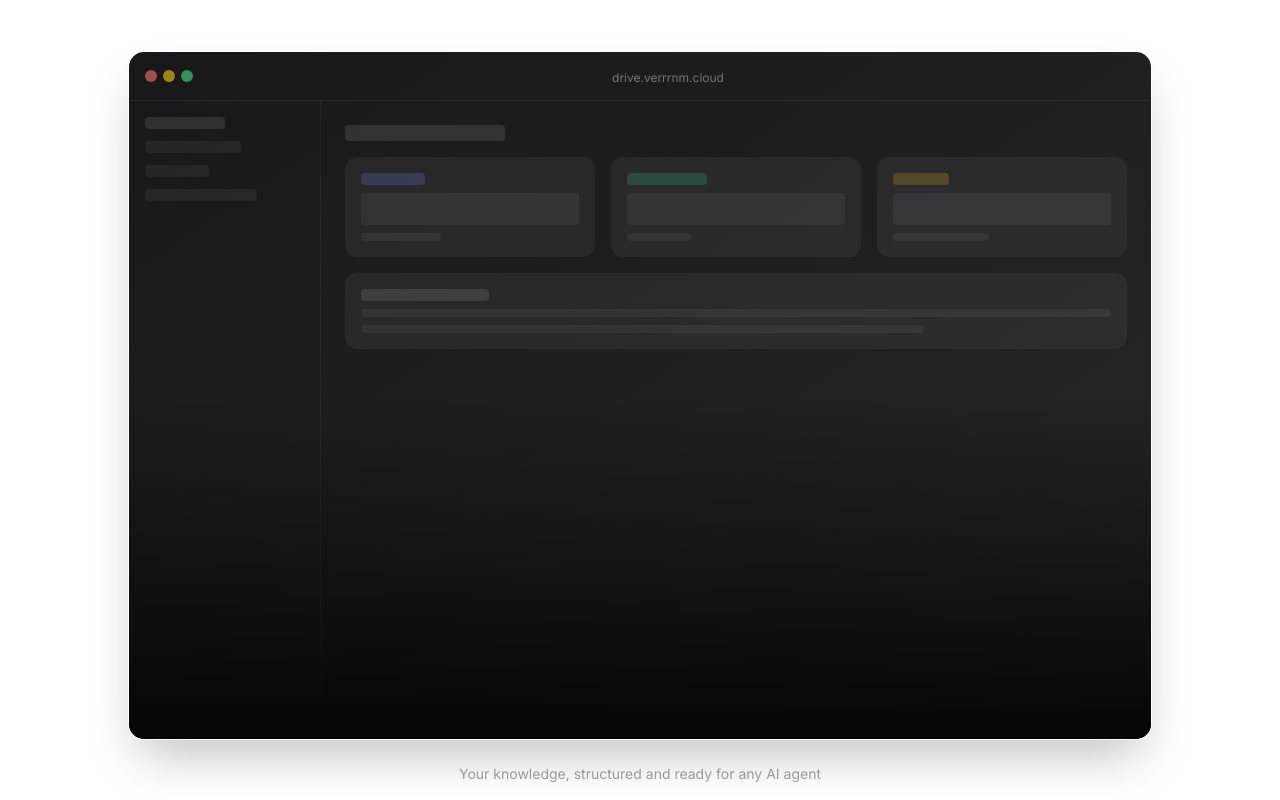
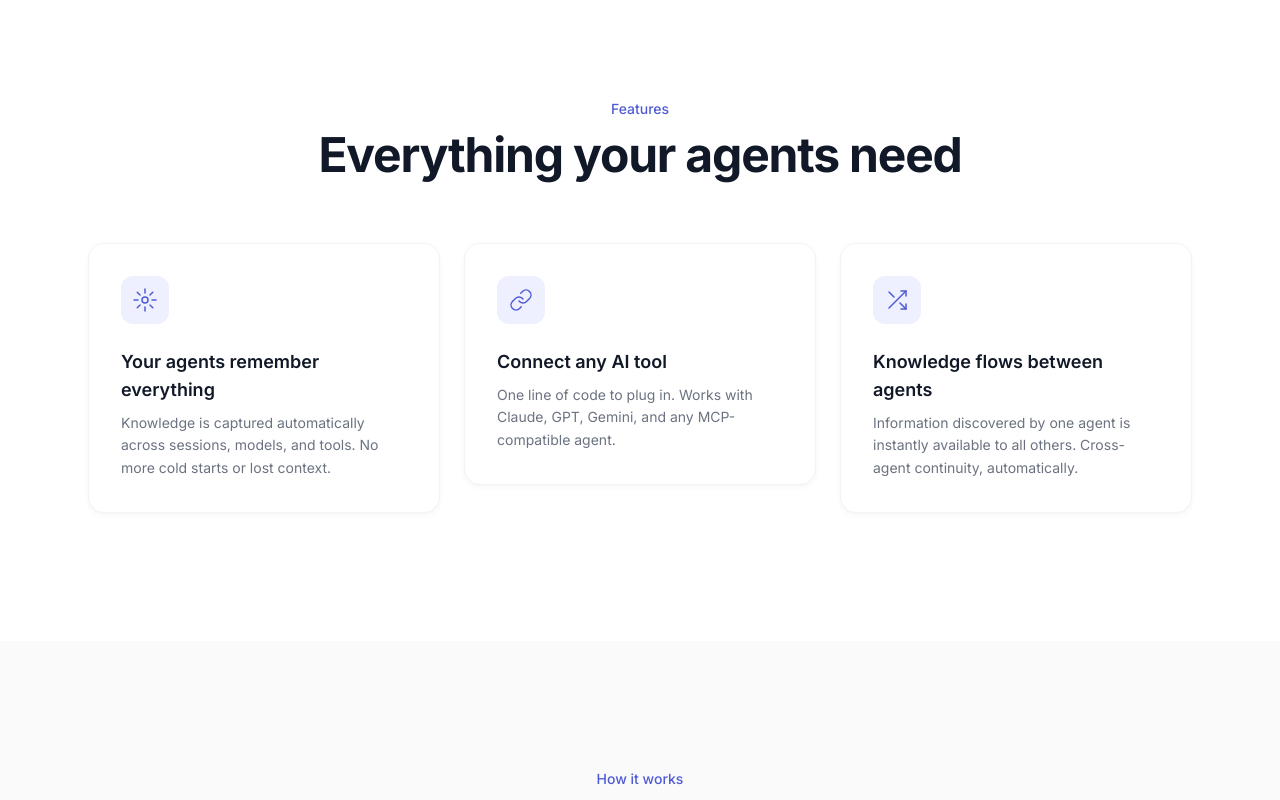
Before and after one commit to DriveMem/drivemem, a Next.js app in the folder apps/web/: page / in a window 1280 px wide. Shown: the part 1020-1820 px from the top of the page. Built offline with nearby package versions, Linux system fonts and the light colour scheme.

Commit message:
design(web): Landing light redesign — Notion-inspired, white base, product preview, human language

```diff
--- a/apps/web/src/app/page.tsx
+++ b/apps/web/src/app/page.tsx
@@ -276,69 +276,6 @@ export default function LandingPage() {
         </div>
       </section>
 
-      {/* ===== Product Preview ===== */}
-      <section className="relative py-20 px-6">
-        <FadeIn>
-          <div className="max-w-5xl mx-auto">
-            <div className="relative rounded-2xl overflow-hidden shadow-2xl border border-white/10">
-              {/* 产品界面预览 - 用 CSS 模拟 Dashboard */}
-              <div className="bg-gradient-to-br from-zinc-900 to-zinc-800 aspect-[16/10] relative">
-                {/* 模拟顶部导航 */}
-                <div className="flex items-center gap-2 px-4 py-3 border-b border-white/5">
-                  <div className="flex gap-1.5">
-                    <div className="w-3 h-3 rounded-full bg-red-400/60" />
-                    <div className="w-3 h-3 rounded-full bg-yellow-400/60" />
-                    <div className="w-3 h-3 rounded-full bg-green-400/60" />
-                  </div>
-                  <div className="flex-1 text-center">
-                    <span className="text-xs text-zinc-500">drive.verrrnm.cloud</span>
-                  </div>
-                </div>
-                {/* 模拟侧边栏 + 主内容 */}
-                <div className="flex h-full">
-                  <div className="w-48 border-r border-white/5 p-4 space-y-3">
-                    <div className="h-3 bg-white/10 rounded w-20" />
-                    <div className="h-3 bg-white/5 rounded w-24" />
-                    <div className="h-3 bg-white/5 rounded w-16" />
-                    <div className="h-3 bg-white/5 rounded w-28" />
-                  </div>
-                  <div className="flex-1 p-6 space-y-4">
-                    <div className="h-4 bg-white/10 rounded w-40" />
-                    <div className="grid grid-cols-3 gap-4">
-                      <div className="bg-white/5 rounded-xl p-4 space-y-2">
-                        <div className="h-3 bg-indigo-400/20 rounded w-16" />
-                        <div className="h-8 bg-white/5 rounded" />
-                        <div className="h-2 bg-white/5 rounded w-20" />
-                      </div>
-                      <div className="bg-white/5 rounded-xl p-4 space-y-2">
-                        <div className="h-3 bg-emerald-400/20 rounded w-20" />
-                        <div className="h-8 bg-white/5 rounded" />
-                        <div className="h-2 bg-white/5 rounded w-16" />
-                      </div>
-                      <div className="bg-white/5 rounded-xl p-4 space-y-2">
-                        <div className="h-3 bg-amber-400/20 rounded w-14" />
-                        <div className="h-8 bg-white/5 rounded" />
-                        <div className="h-2 bg-white/5 rounded w-24" />
-                      </div>
-                    </div>
-                    <div className="bg-white/5 rounded-xl p-4 space-y-2">
-                      <div className="h-3 bg-white/10 rounded w-32" />
-                      <div className="h-2 bg-white/5 rounded w-full" />
-                      <div className="h-2 bg-white/5 rounded w-3/4" />
-                    </div>
-                  </div>
-                </div>
-              </div>
-              {/* 光晕效果 */}
-              <div className="absolute inset-0 bg-gradient-to-t from-[#050506] via-transparent to-transparent pointer-events-none" />
-            </div>
-            <p className="text-center mt-6 text-zinc-400 text-sm">
-              Your knowledge, structured and ready for any AI agent
-            </p>
-          </div>
-        </FadeIn>
-      </section>
-
       {/* ===== Features ===== */}
       <section id="features" className="py-24 md:py-32 bg-white">
         <div className="max-w-6xl mx-auto px-6">
```
